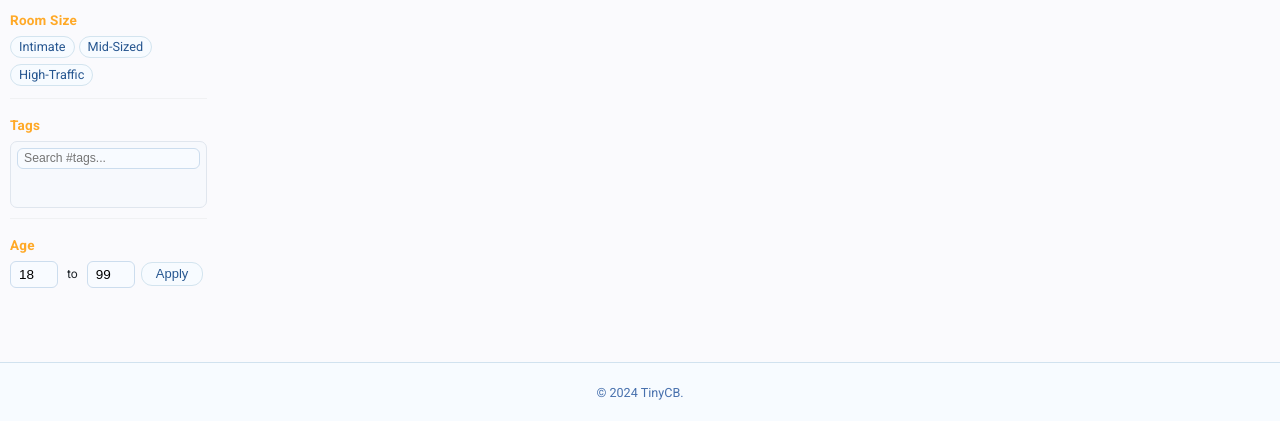
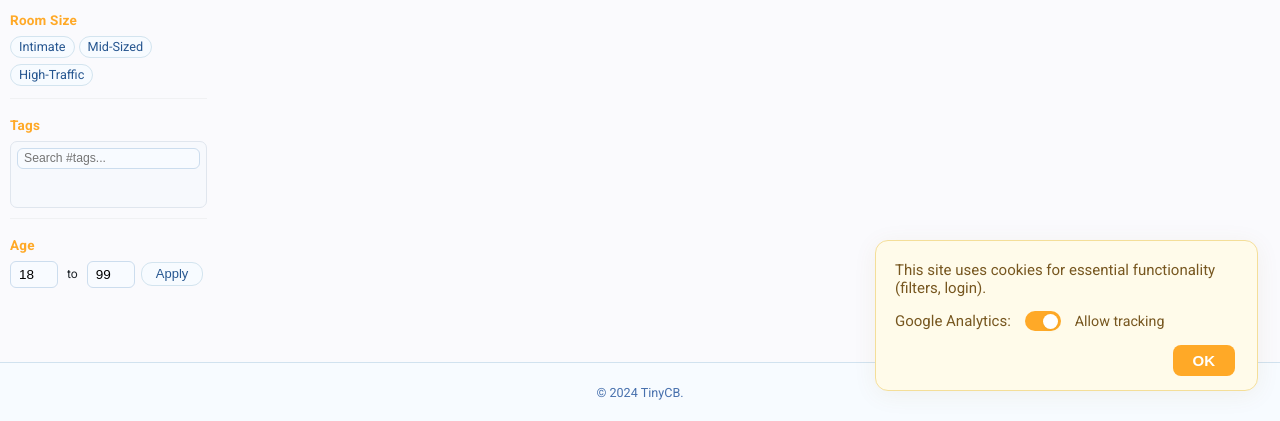
Before and after one commit to TinyCB/Chaturbate-affiliate-api-script, a PHP site: page /index.php in a window 1280 px wide. Shown: the part 387-808 px from the top of the page. Run offline with PHP 8.4, Linux system fonts and the light colour scheme; data that the repository does not hold is empty.

Commit message:
Update footer.php
Added Google Analytics Support as well as EU Cookie Notice to block or accept tracking cookies.

```diff
--- a/templates/footer.php
+++ b/templates/footer.php
@@ -1,7 +1,147 @@
 <?php $c = include(__DIR__.'/../config.php'); ?>
 </main>
 <footer>
-  <p><?=$c['footer_text']?></p>
+  <p><?=htmlspecialchars($c['footer_text'])?></p>
 </footer>
+
+<!-- Cookie Notice BEGIN -->
+<div id="cookie-notice" style="display:none;">
+  <div class="cookie-box">
+    <div>
+      This site uses cookies for essential functionality (filters, login).
+      <br>
+      <label style="font-weight:500;display:flex;align-items:center;gap:7px;margin-top:14px;">
+        Google Analytics:
+        <input type="checkbox" id="ga-opt" checked>
+        <span class="slider"></span>
+        <span style="font-size:0.95em;font-weight:400;">Allow tracking</span>
+      </label>
+    </div>
+    <div class="cookie-actions">
+      <button id="cookie-accept" class="cookie-btn">OK</button>
+    </div>
+  </div>
+</div>
+<style>
+#cookie-notice {
+  position: fixed;
+  bottom: 22px;
+  right: 22px;
+  z-index: 3500;
+}
+.cookie-box {
+  background: #fffbea;
+  border: 1.3px solid #f4de99;
+  color: #775720;
+  border-radius: 13px;
+  padding: 20px 22px 14px 19px;
+  box-shadow: 0 4px 24px #8a5f0012;
+  min-width: 228px;
+  max-width: 340px;
+  font-size: 15px;
+  display: flex;
+  flex-direction: column;
+  gap: 0.4em;
+}
+.cookie-actions {
+  display: flex;
+  justify-content: flex-end;
+  margin-top: 8px;
+}
+.cookie-btn {
+  background: var(--primary-color, #ffa927);
+  color: #fff;
+  font-weight: bold;
+  border: none;
+  padding: 7px 20px;
+  border-radius: 8px;
+  cursor: pointer;
+  font-size: 1em;
+}
+.slider {
+  display:inline-block;
+  width:36px; height:20px;
+  border-radius:20px;
+  background:#d6cca0;
+  position:relative;
+  vertical-align:middle;
+  margin:0 7px;
+  transition: background .18s;
+}
+#ga-opt {
+  position:absolute; opacity:0; width:0; height:0;
+}
+.slider:before {
+  content: '';
+  position: absolute;
+  left: 2.5px; top: 2.5px;
+  width: 15px; height: 15px;
+  border-radius: 50%;
+  background: #fff;
+  box-shadow: 0 1px 4px #66700218;
+  transition: .15s;
+}
+#ga-opt:checked + .slider {
+  background: var(--primary-color, #ffa927);
+}
+#ga-opt:checked + .slider:before {
+  transform: translateX(16px);
+}
+@media (max-width: 700px) {
+  #cookie-notice {left:5vw; right:5vw; max-width:95vw;}
+}
+</style>
+
+<script>
+window.GA_MEASUREMENT_ID = <?=json_encode($c['google_analytics_id'] ?? '')?>;
+(function() {
+  function getCookie(n) {
+    let m = document.cookie.match('(^|;)\\s*'+n+'\\s*=\\s*([^;]+)');
+    return m ? m.pop() : null;
+  }
+  function setCookie(n, v, d) {
+    let date = new Date();
+    date.setTime(date.getTime() + (d*24*60*60*1000));
+    document.cookie = n + "=" + v + "; expires=" + date.toUTCString() + "; path=/";
+  }
+  function showCookieNotice() {
+    document.getElementById('cookie-notice').style.display = '';
+  }
+  function hideCookieNotice() {
+    document.getElementById('cookie-notice').style.display = 'none';
+  }
+  document.addEventListener('DOMContentLoaded', function() {
+    if(getCookie('cb_cookie_notice') !== '1') {
+      showCookieNotice();
+      var gaOpt = document.getElementById('ga-opt');
+      gaOpt.checked = true;
+      document.getElementById('cookie-accept').onclick = function() {
+        setCookie('cb_cookie_notice', '1', 365);
+        setCookie('cb_ga', gaOpt.checked ? '1' : '0', 365);
+        hideCookieNotice();
+        if(window.GA_MEASUREMENT_ID && !gaOpt.checked) {
+          window['ga-disable-' + window.GA_MEASUREMENT_ID] = true;
+        }
+      };
+      gaOpt.onchange = function() {};
+    }
+    if(window.GA_MEASUREMENT_ID && getCookie('cb_ga') === '0') {
+      window['ga-disable-' + window.GA_MEASUREMENT_ID] = true;
+    }
+  });
+})();
+</script>
+<!-- Google Analytics: load only if allowed and tag is set -->
+<?php if (!empty($c['google_analytics_id']) && (empty($_COOKIE['cb_ga']) || $_COOKIE['cb_ga'] === '1')): ?>
+<!-- Google Analytics -->
+<script async src="https://www.googletagmanager.com/gtag/js?id=<?=htmlspecialchars($c['google_analytics_id'])?>"></script>
+<script>
+window.dataLayer = window.dataLayer || [];
+function gtag(){dataLayer.push(arguments);}
+gtag('js', new Date());
+gtag('config', '<?=$c['google_analytics_id']?>');
+</script>
+<?php endif; ?>
+
 </body>
 </html>
```
